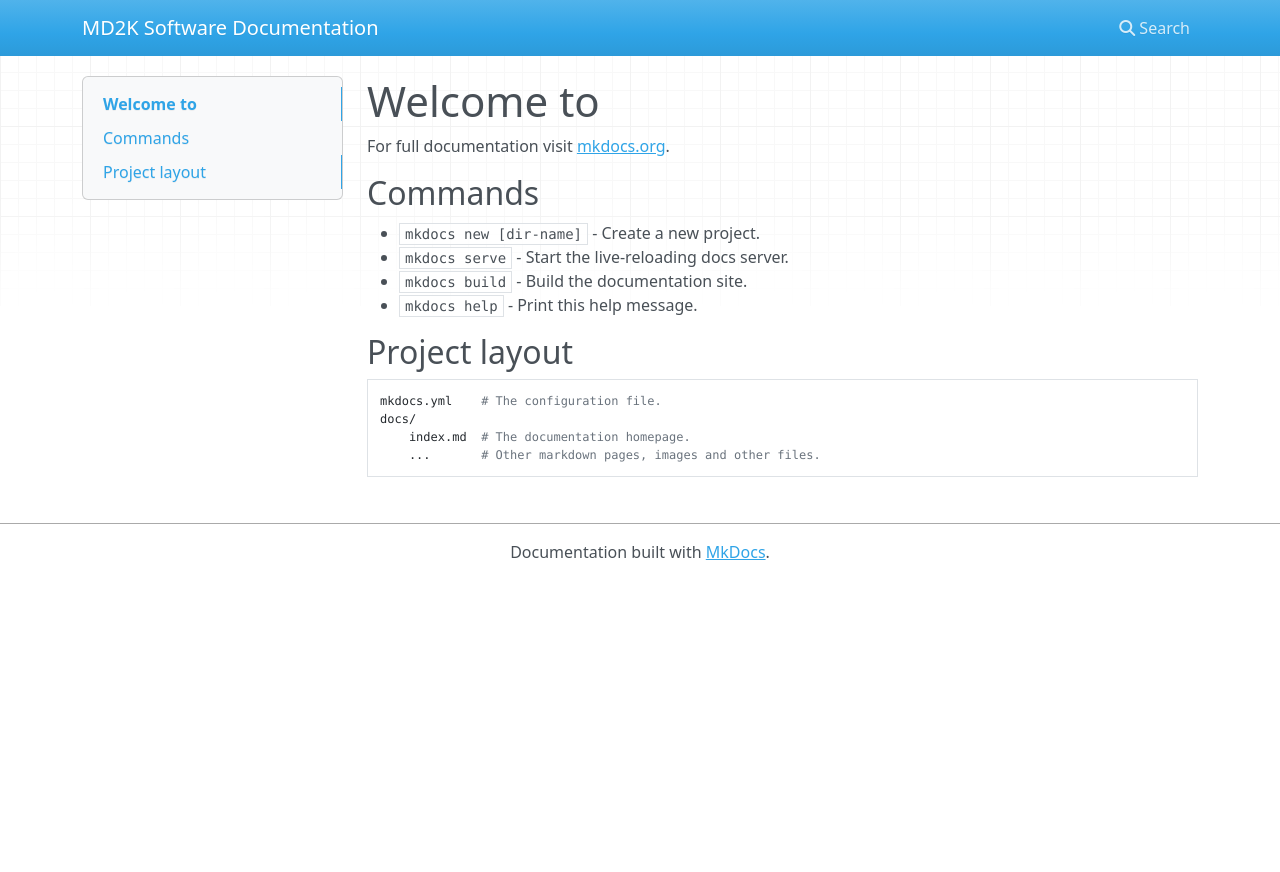
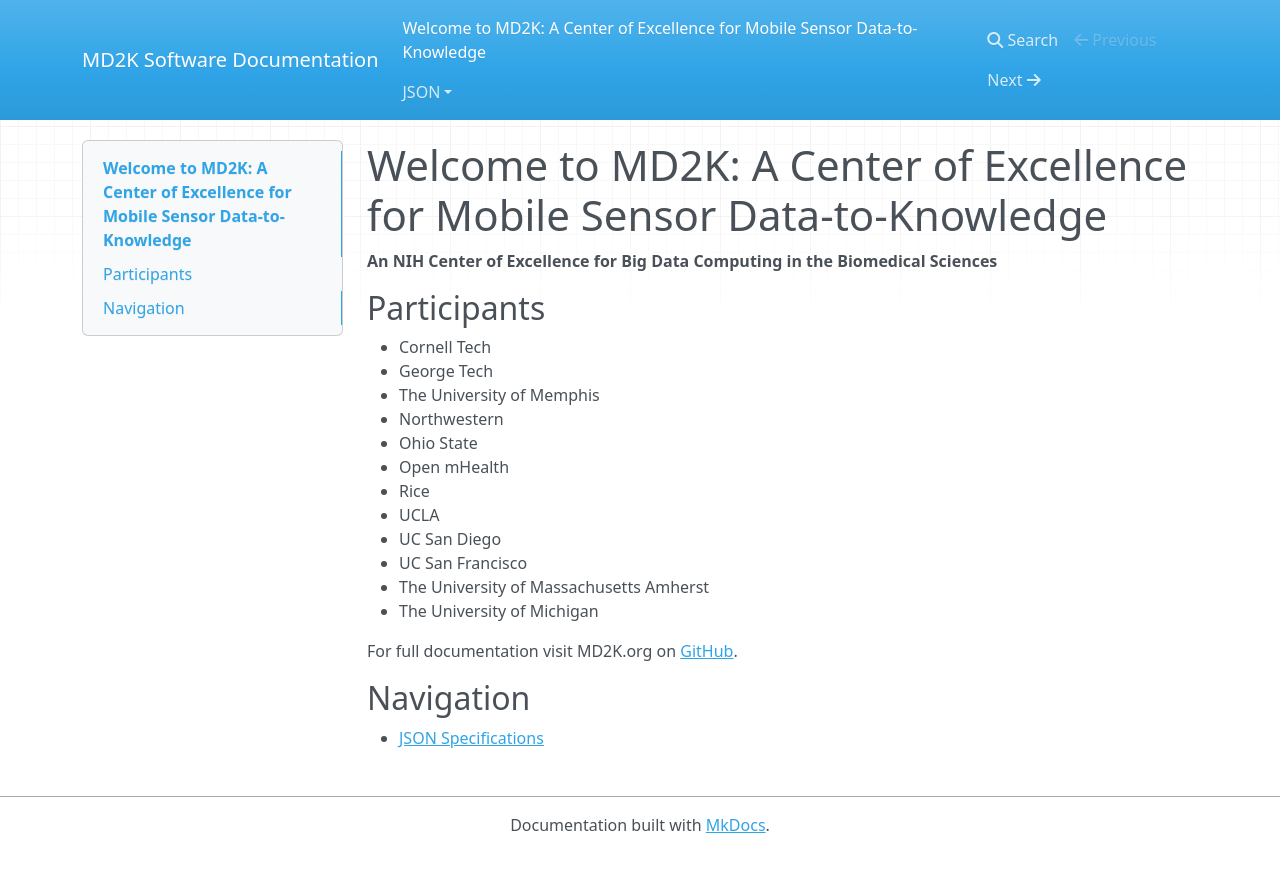
Before and after one commit to ivanyeo/md2k, an MkDocs documentation site: the page built from docs/index.md, in a window 1280 px wide. Shown: the top 872 px of the page. Built offline with MkDocs 1.6.1, drawn with Linux system fonts in a browser that asks for light colours; nearby versions of some CDN libraries.

Commit message:
Documentation structure for md2k software

````diff
--- /dev/null
+++ b/docs/JSON/index.md
@@ -0,0 +1,85 @@
+# JSON Specifications for MD2K software
+
+## Open mHealth
+
+TODO
+
+## MD2K Data Collection
+
+### Time Series Data Format
+TODO: Needs a description of fields here
+
+```json
+{
+  "uuid": 123456789,
+  "study_id": 123456789,
+  "person_id": 23456789,
+  "phone_id": 3456789,
+  "data": [
+    {
+      "sensor_type": "AutoSense_Chest (other options: AutoSense_Wrist, Phone, Zaphyr)",
+      "sensor_id": "22",
+      "channel_id": "33",
+      "values": [
+        {
+          "timestamp": "2015-01-29T08:17:14.625911Z",
+          "delta_time_seconds": 0.0,  // delta time as a float
+          "values": [
+            "3.38",
+            "3.88"
+          ]
+        },
+        {
+          "timestamp": "2015-01-29T08:17:14.629586Z",
+          "delta_time": 0.0,
+          "values": [
+            "8.88",
+            "9.89"
+          ]
+        }
+      ]
+    },
+    {
+      "sensor_type": "AutoSense_Wrist",
+      "sensor_id": "88",
+      "channel_id": "99",
+      "values": [
+        {
+          "timestamp": "2015-01-29T08:17:14.631122Z",
+          "delta_time": 0.0,
+          "values": [
+            "9.18",
+            "8.188"
+          ]
+        }
+      ]
+    }
+  ]
+}
+```
+
+### Proposed Cassandra table layout:
+
+```
+CREATE TABLE datastreams (
+
+uuid text,
+study_id text,
+participant_id text,
+phone_id text,
+
+sensor_type text,
+sensor_id text,
+channel_id text,
+
+date text,
+timestamp timestamp,
+
+metadata map<text,text>,
+
+delta decimal,
+values list<decimal>,
+blob_value blob,
+
+);
+```
--- a/docs/index.md
+++ b/docs/index.md
@@ -1,7 +1,27 @@
-# Welcome to
+# Welcome to MD2K: A Center of Excellence for Mobile Sensor Data-to-Knowledge
+**An NIH Center of Excellence for Big Data Computing in the Biomedical Sciences**
 
-For full documentation visit [mkdocs.org](http://mkdocs.org).
+## Participants
+* Cornell Tech
+* George Tech
+* The University of Memphis
+* Northwestern
+* Ohio State
+* Open mHealth
+* Rice
+* UCLA
+* UC San Diego
+* UC San Francisco
+* The University of Massachusetts Amherst
+* The University of Michigan
 
+For full documentation visit MD2K.org on [GitHub](https://github.com/md2korg/md2k/).
+
+
+## Navigation
+* [JSON Specifications](JSON/)
+
+<!--
 ## Commands
 
 * `mkdocs new [dir-name]` - Create a new project.
@@ -9,9 +29,11 @@ For full documentation visit [mkdocs.org](http://mkdocs.org).
 * `mkdocs build` - Build the documentation site.
 * `mkdocs help` - Print this help message.
 
+
 ## Project layout
 
     mkdocs.yml    # The configuration file.
     docs/
         index.md  # The documentation homepage.
         ...       # Other markdown pages, images and other files.
+-->
````
